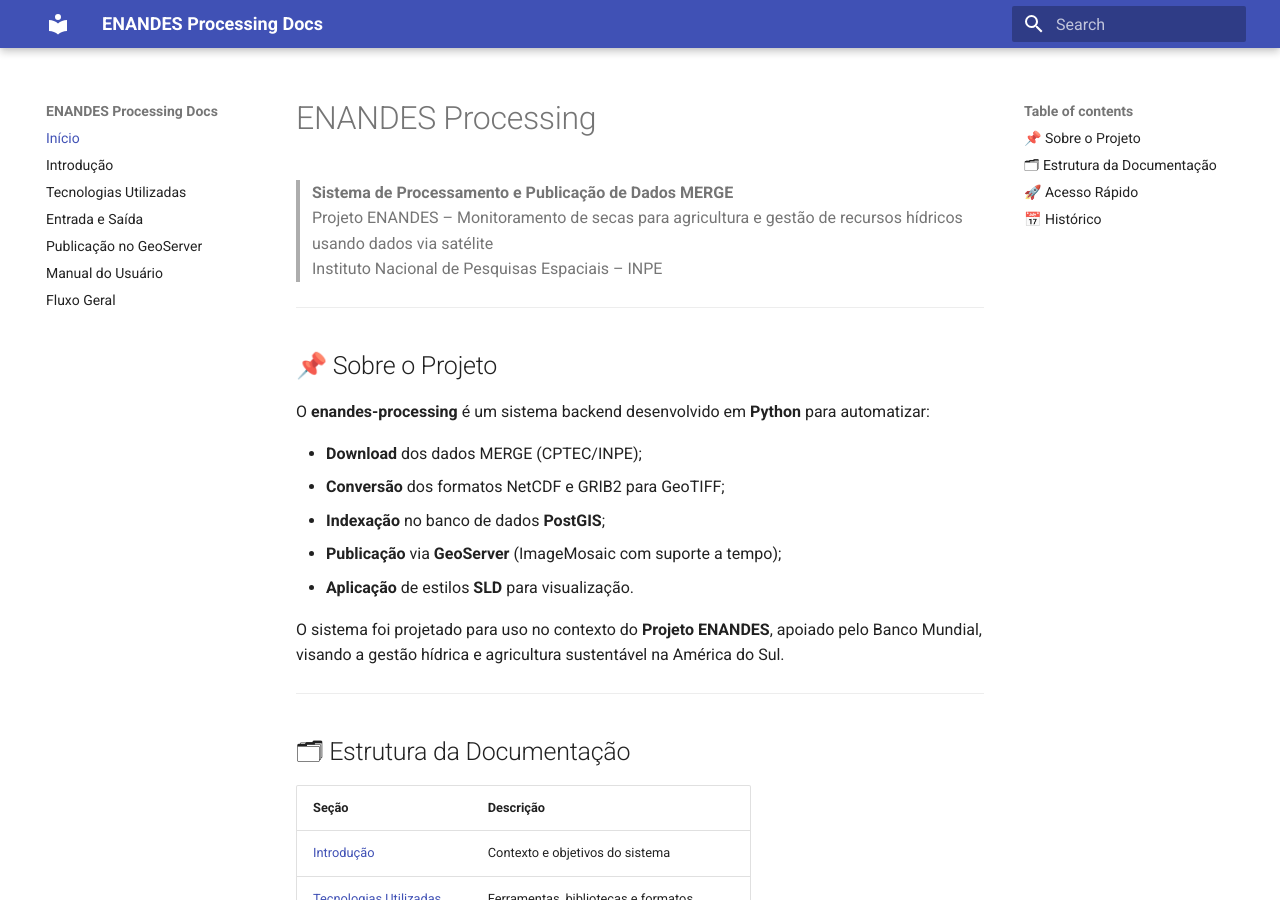
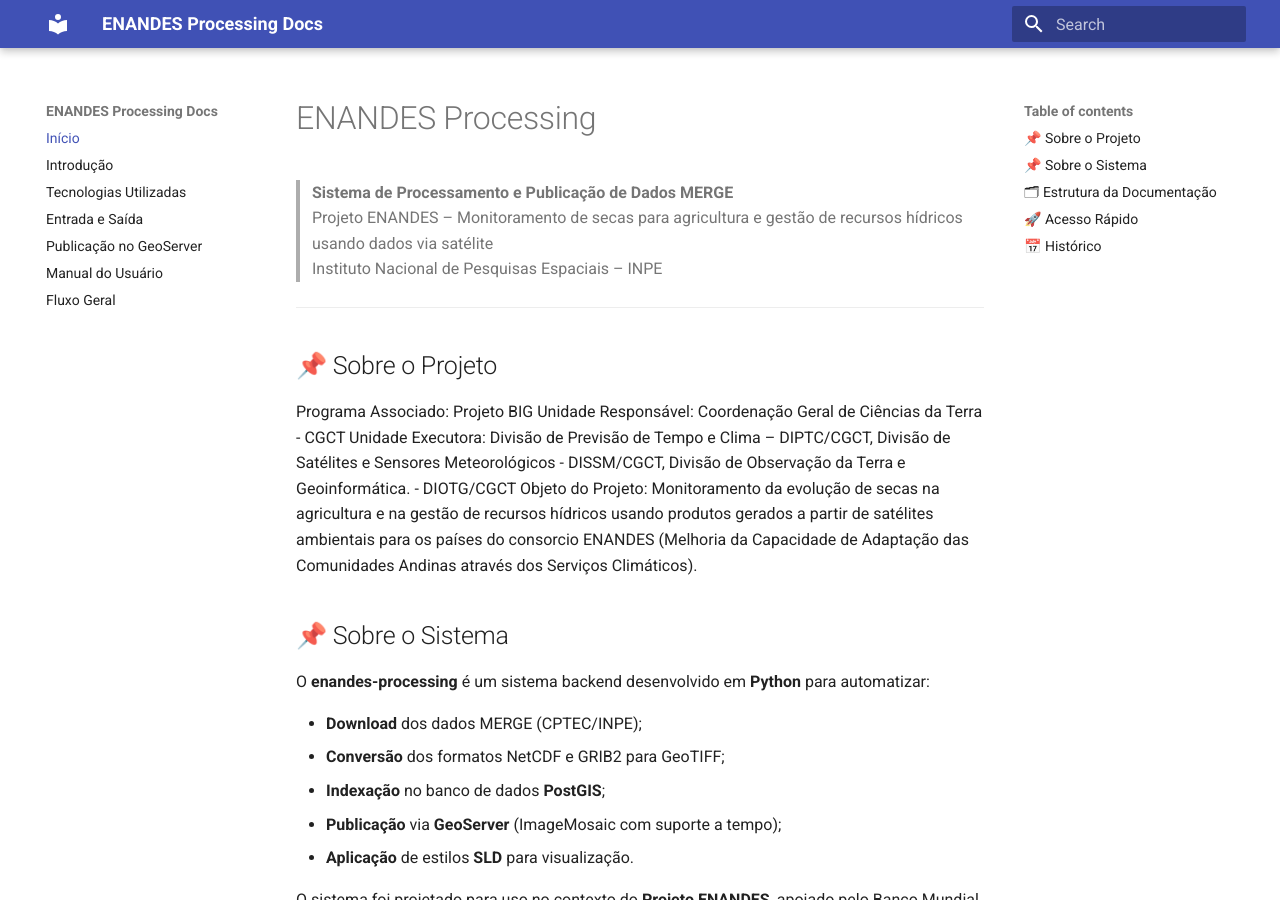
Before and after one commit to jurandirventura/enandes-docs, an MkDocs documentation site: the page built from docs/index.md, in a window 1280 px wide and 900 px high. Built offline with MkDocs 1.6.1 and Material for MkDocs 9.7.7, drawn with Linux system fonts in a browser that asks for light colours.

Commit message:
Inclusão de informação no index

```diff
--- a/docs/index.md
+++ b/docs/index.md
@@ -7,6 +7,18 @@
 ---
 
 ## 📌 Sobre o Projeto
+Programa Associado: Projeto BIG
+Unidade Responsável: Coordenação Geral de Ciências da Terra - CGCT
+Unidade Executora: Divisão de Previsão de Tempo e Clima – DIPTC/CGCT,
+                   Divisão de Satélites e Sensores Meteorológicos - DISSM/CGCT,
+                   Divisão de Observação da Terra e Geoinformática. - DIOTG/CGCT
+Objeto do Projeto: Monitoramento da evolução de secas na agricultura e na gestão de recursos hídricos
+                   usando produtos gerados a partir de satélites ambientais para os países do consorcio
+                   ENANDES (Melhoria da Capacidade de Adaptação das Comunidades Andinas através
+                   dos Serviços Climáticos).
+
+
+## 📌 Sobre o Sistema
 
 O **enandes-processing** é um sistema backend desenvolvido em **Python** para automatizar:
 
```
Also changed, not shown: docs/user_manual.md (+18 -2 lines).
